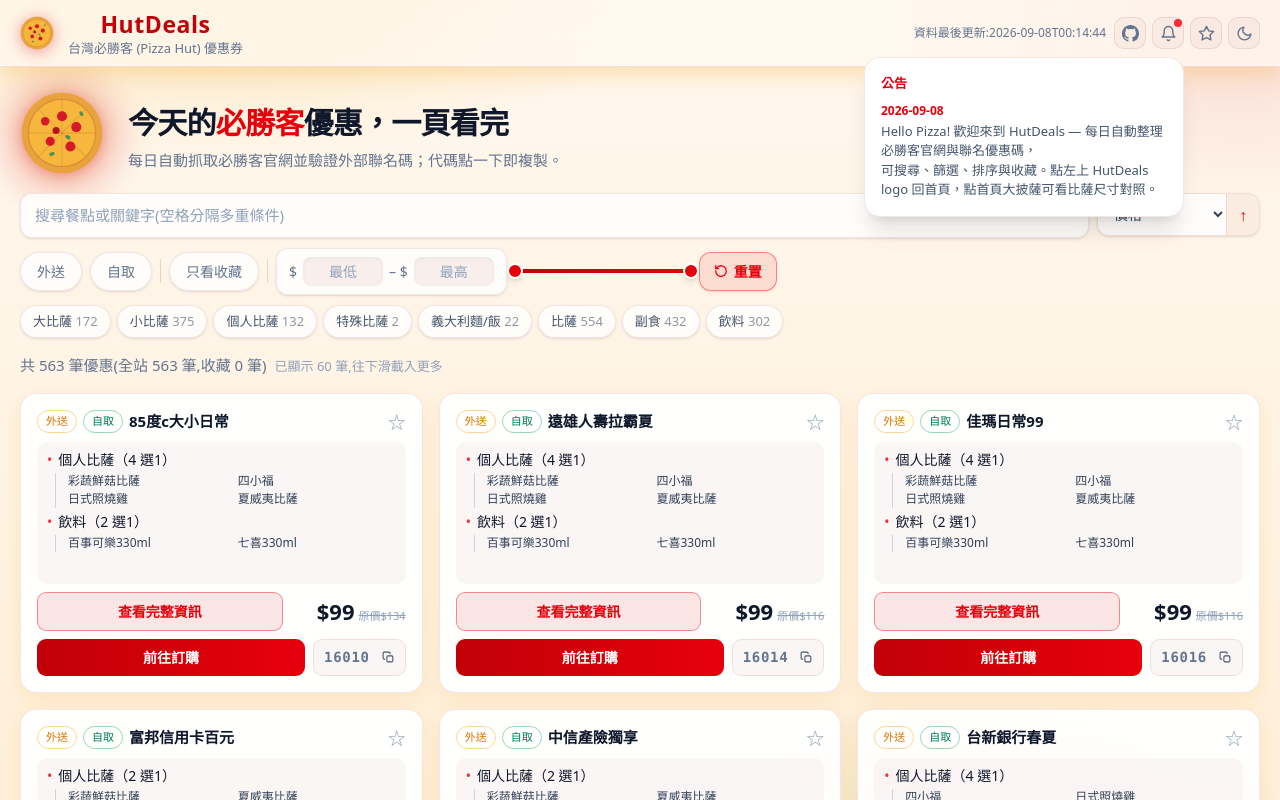
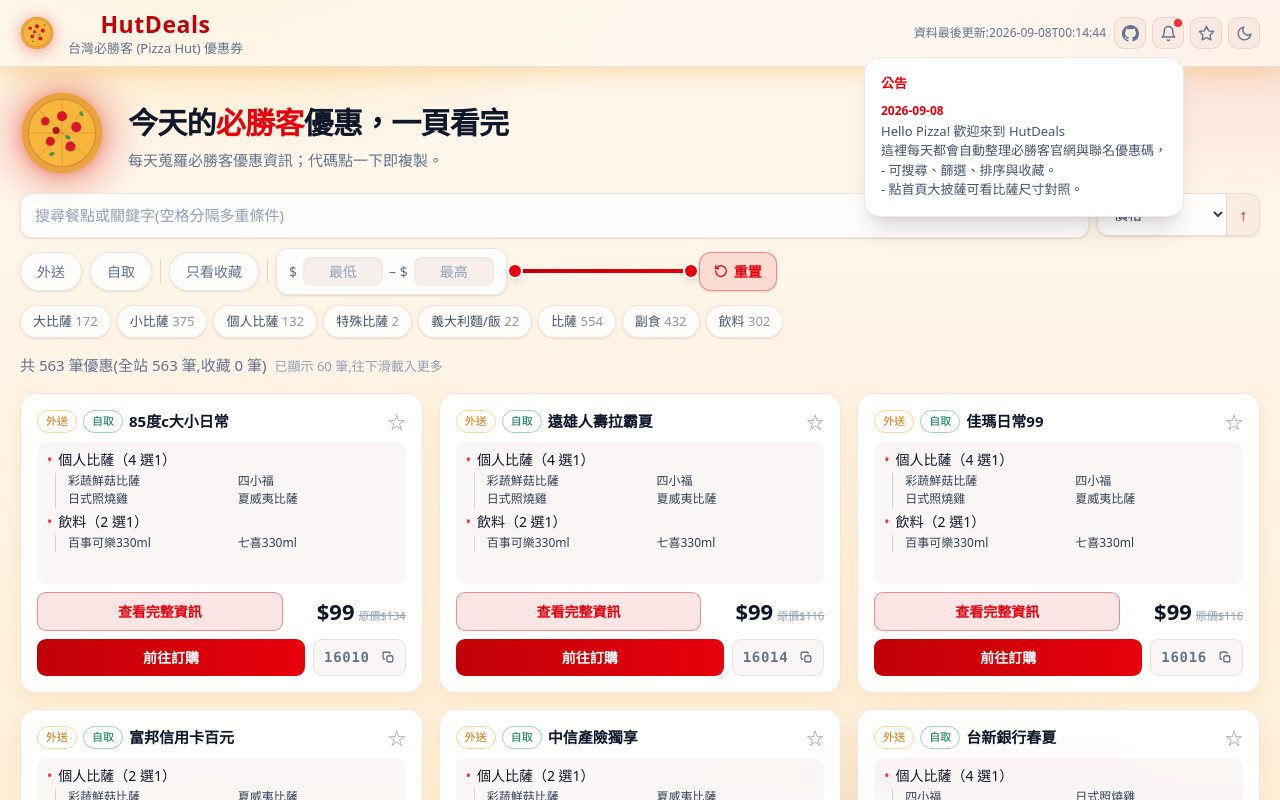
Before and after one commit to happk/HutDeals, a React (Vite) app: page / in a window 1280 px wide. Shown: the top 800 px of the page. Built offline with nearby package versions, Linux system fonts and the light colour scheme.

Commit message:
docs: changelog 改版本號格式 — v1.0.0(正式上線)

```diff
--- a/index.html
+++ b/index.html
@@ -8,6 +8,7 @@
       content="HutDeals — 台灣必勝客 Pizza Hut 優惠整理:每日自動同步官網優惠與聯名優惠碼,可搜尋、篩選、排序與收藏。"
     />
     <title>HutDeals — 必勝客優惠整理</title>
+    <link rel="icon" type="image/svg+xml" href="/pizza.svg" />
     <!-- Open Graph (FB/LINE 分享) -->
     <meta property="og:type" content="website" />
     <meta property="og:locale" content="zh_TW" />
--- a/public/design-samples/sample-a.html
+++ b/public/design-samples/sample-a.html
@@ -327,7 +327,7 @@
     </div>
     <div>
       <h1>今天的<em>必勝客</em>優惠，一頁看完</h1>
-      <p class="lead">每日自動抓取必勝客官網並驗證外部聯名碼；代碼點一下即複製。</p>
+      <p class="lead">每天蒐羅必勝客優惠資訊；代碼點一下即複製。</p>
     </div>
   </div>
   <div class="toolbar">
--- a/public/notices.md
+++ b/public/notices.md
@@ -4,5 +4,8 @@
 > 格式：`## YYYY-MM-DD` + 內容段落（可多行）。日期會以紅色顯示。
 
 ## 2026-09-08
-Hello Pizza! 歡迎來到 HutDeals — 每日自動整理必勝客官網與聯名優惠碼，
-可搜尋、篩選、排序與收藏。點左上 HutDeals logo 回首頁，點首頁大披薩可看比薩尺寸對照。
+Hello Pizza!  歡迎來到 HutDeals
+這裡每天都會自動整理必勝客官網與聯名優惠碼，
+
+- 可搜尋、篩選、排序與收藏。
+- 點首頁大披薩可看比薩尺寸對照。
--- a/src/App.tsx
+++ b/src/App.tsx
@@ -191,7 +191,7 @@
               優惠，一頁看完
             </h1>
             <p className="mt-1 text-[15px] text-slate-500 dark:text-slate-400">
-              每日自動抓取必勝客官網並驗證外部聯名碼；代碼點一下即複製。
+              每天蒐羅必勝客優惠資訊；代碼點一下即複製。
             </p>
           </div>
         </div>
```
Also changed, not shown: public/pizza.svg (added), 6 other files (tests, documents, lock files or other folders).
